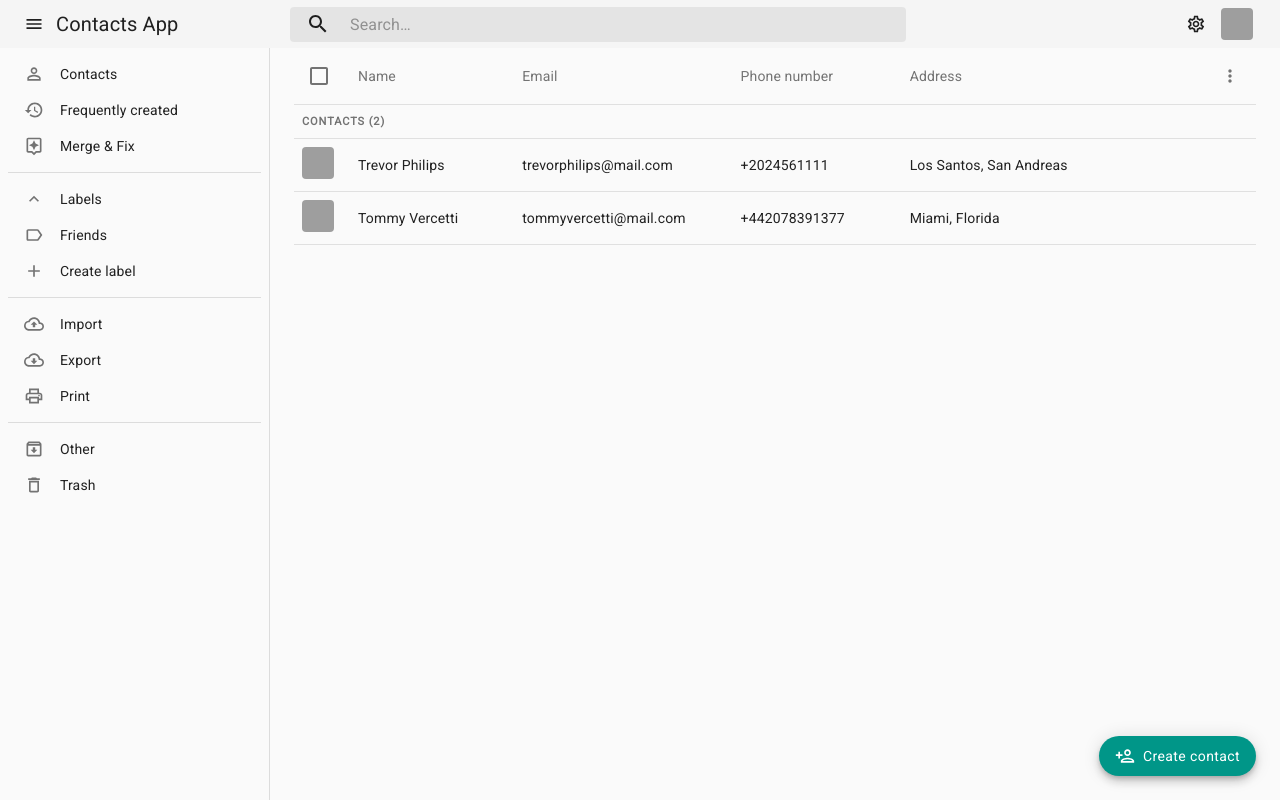
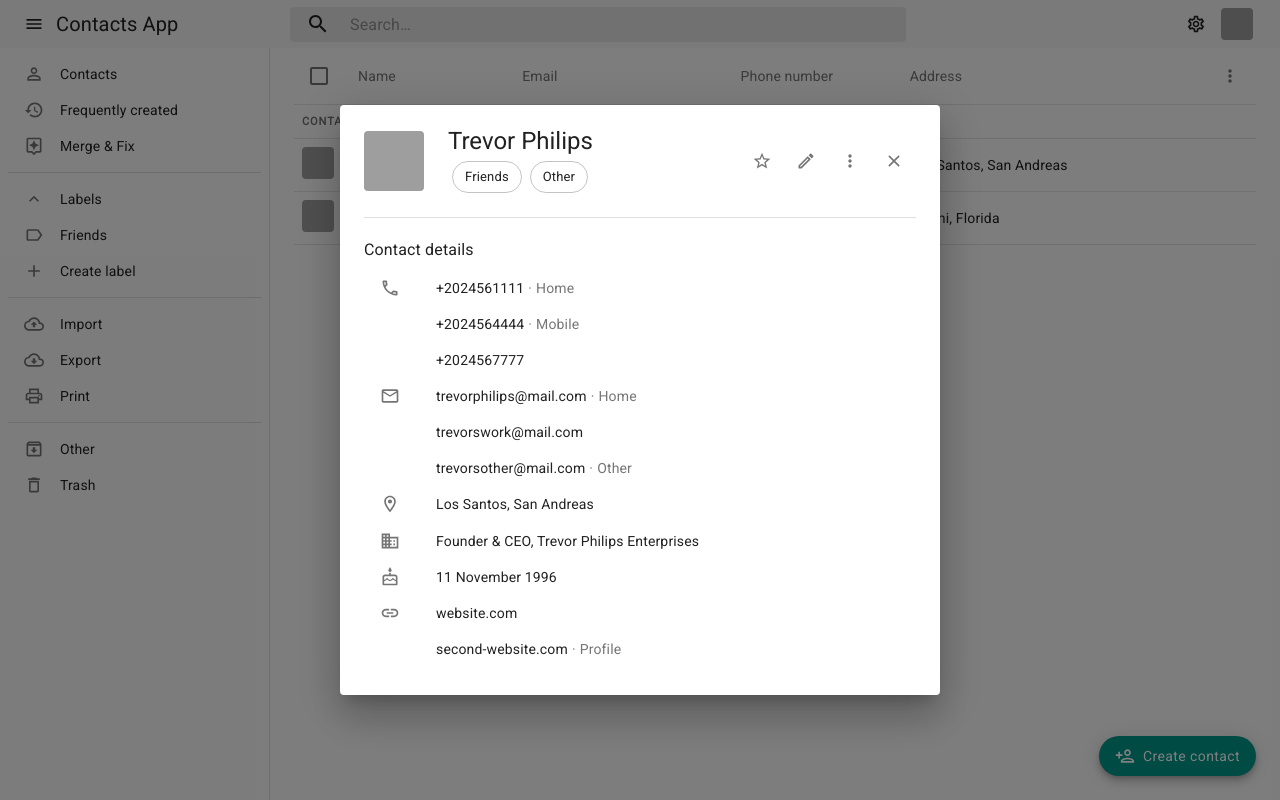
Before and after one commit to thesafaraliyev/contacts-app, a React (Create React App) app in the folder front-end/: page / in a window 1280 px wide. Built offline with nearby package versions, Linux system fonts and the light colour scheme; grey boxes are pictures that could not be loaded.

Commit message:
Contacts details dialog added.

```diff
--- a/front-end/src/components/Body.js
+++ b/front-end/src/components/Body.js
@@ -5,6 +5,7 @@ import {Toolbar, Fab, Hidden} from '@material-ui/core';
 import PersonAddOutlinedIcon from '@material-ui/icons/PersonAddOutlined';
 
 import ContactsTable from "./Table";
+// import Toast from "./Shared/Toast";
 
 
 const useStyles = makeStyles((theme) => ({
@@ -45,13 +46,13 @@ const useStyles = makeStyles((theme) => ({
 }));
 
 
-const createContact = (name, email, phoneNumber, address, birthday) => {
-    return {name, email, phoneNumber, address, birthday};
+const createContact = (id, name, email, phoneNumber, address, birthday) => {
+    return {id, name, email, phoneNumber, address, birthday};
 }
 
 const contacts = [
-    createContact('Trevor Philips', 'trevorphilips@mail.com', '+2024561111', 'Los Santos, San Andreas', '11 Nov 1996'),
-    createContact('Tommy Vercetti', 'tommyvercetti@mail.com', '+442078391377', 'Miami, Florida', '29 Jun 1995'),
+    createContact(1, 'Trevor Philips', 'trevorphilips@mail.com', '+2024561111', 'Los Santos, San Andreas', '11 Nov 1996'),
+    createContact(2, 'Tommy Vercetti', 'tommyvercetti@mail.com', '+442078391377', 'Miami, Florida', '29 Jun 1995'),
 ];
 
 
@@ -74,6 +75,8 @@ export default function Body({sidebarOpen}) {
                     <PersonAddOutlinedIcon fontSize='small'/> Create contact
                 </Fab>
             </Hidden>
+
+            {/*<Toast/>*/}
         </main>
     );
 }
--- /dev/null
+++ b/front-end/src/components/Contact/DetailsDialog.js
@@ -0,0 +1,176 @@
+import React from 'react';
+
+import {
+    Avatar,
+    Divider,
+    Chip,
+    Typography,
+    IconButton,
+    Dialog,
+    DialogContent,
+    Grow,
+    useMediaQuery
+} from '@material-ui/core';
+import {useTheme, makeStyles} from '@material-ui/core/styles';
+
+import EditOutlinedIcon from '@material-ui/icons/EditOutlined';
+import ClearRoundedIcon from '@material-ui/icons/ClearRounded';
+import MoreVertOutlinedIcon from "@material-ui/icons/MoreVertOutlined";
+import StarBorderOutlinedIcon from '@material-ui/icons/StarBorderOutlined';
+
+import DetailsList from './DetailsList';
+
+
+const useStyles = makeStyles((theme) => ({
+    content: {
+        paddingBottom: theme.spacing(2.5),
+    },
+    header: {
+        paddingBottom: theme.spacing(2.5),
+        display: 'flex',
+        justifyContent: 'space-between',
+        alignItems: 'center',
+    },
+    avatar: {
+        width: theme.spacing(7.5),
+        height: theme.spacing(7.5),
+    },
+    contactName: {
+        marginLeft: theme.spacing(3),
+        flexGrow: 2,
+    },
+    actions: {
+        display: 'flex',
+    },
+    chipContainer: {
+        '& > *': {
+            margin: theme.spacing(0.5),
+        },
+    },
+    contactDetails: {
+        paddingTop: theme.spacing(2.5),
+    },
+}));
+
+const contact = {
+    id: 1,
+    firstname: 'Trevor',
+    surname: 'Philips',
+    birthday: '11 November 1996',
+    company: 'Trevor Philips Enterprises',
+    jobTitle: 'Founder & CEO',
+    address: 'Los Santos, San Andreas',
+    numbers: [
+        {
+            value: '+2024561111',
+            label: 'Home',
+        },
+        {
+            value: '+2024564444',
+            label: 'Mobile',
+        },
+        {
+            value: '+2024567777',
+            label: '',
+        },
+    ],
+    mails: [
+        {
+            value: 'trevorphilips@mail.com',
+            label: 'Home',
+        },
+        {
+            value: 'trevorswork@mail.com',
+            label: '',
+        },
+        {
+            value: 'trevorsother@mail.com',
+            label: 'Other',
+        },
+    ],
+    websites: [
+        {
+            value: 'website.com',
+            label: '',
+        },
+        {
+            value: 'second-website.com',
+            label: 'Profile',
+        },
+    ],
+    labels: [
+        {
+            slug: 'friends',
+            name: 'Friends',
+        },
+        {
+            slug: 'other',
+            name: 'Other',
+        },
+    ],
+};
+
+
+const DetailsDialog = ({id, open, setOpen}) => {
+    const classes = useStyles();
+    const theme = useTheme();
+    const fullScreen = useMediaQuery(theme.breakpoints.down('xs'));
+
+
+    const handleClose = () => {
+        setOpen(false);
+    };
+
+
+    return (
+        <Dialog open={open} onClose={handleClose} TransitionComponent={Grow} fullScreen={fullScreen} fullWidth>
+            <DialogContent className={classes.content}>
+
+                <div className={classes.header}>
+                    <Avatar
+                        variant='rounded'
+                        alt='Trevor Philips'
+                        src="/static/images/avatar/1.jpg"
+                        className={classes.avatar}/>
+
+                    <div className={classes.contactName}>
+                        <Typography variant='h5'>{contact.firstname} {contact.surname}</Typography>
+
+                        <div className={classes.chipContainer}>
+                            {contact.labels.map(label => (
+                                <Chip clickable variant='outlined' key={label.slug} label={label.name}/>
+                            ))}
+                        </div>
+                    </div>
+
+                    <div className={classes.actions}>
+                        <IconButton>
+                            <StarBorderOutlinedIcon fontSize='small'/>
+                        </IconButton>
+                        <IconButton>
+                            <EditOutlinedIcon fontSize='small'/>
+                        </IconButton>
+                        <IconButton>
+                            <MoreVertOutlinedIcon fontSize='small'/>
+                        </IconButton>
+                        <IconButton onClick={() => setOpen(false)}>
+                            <ClearRoundedIcon fontSize='small'/>
+                        </IconButton>
+                    </div>
+                </div>
+
+                <Divider/>
+
+                <div className={classes.contactDetails}>
+                    <Typography>Contact details</Typography>
+
+                    <DetailsList contact={contact}/>
+                </div>
+
+            </DialogContent>
+        </Dialog>
+    );
+}
+
+
+export default React.memo(DetailsDialog);
--- /dev/null
+++ b/front-end/src/components/Contact/DetailsList.js
@@ -0,0 +1,125 @@
+import React from 'react';
+
+import {List, ListItem, ListItemIcon, ListItemText} from "@material-ui/core";
+import {makeStyles} from "@material-ui/core/styles";
+
+import MailOutlinedIcon from '@material-ui/icons/MailOutlined';
+import CakeOutlinedIcon from '@material-ui/icons/CakeOutlined';
+import LinkOutlinedIcon from '@material-ui/icons/LinkOutlined';
+import PhoneOutlinedIcon from '@material-ui/icons/PhoneOutlined';
+import BusinessOutlinedIcon from '@material-ui/icons/BusinessOutlined';
+import LocationOnOutlinedIcon from '@material-ui/icons/LocationOnOutlined';
+
+
+const useStyles = makeStyles((theme) => ({
+    item: {
+        height: theme.spacing(4.5),
+    },
+    itemText: {
+        display: 'flex',
+    },
+}));
+
+const dot = String.fromCharCode(183);
+
+
+const secondaryTextStyles = makeStyles((theme) => ({
+    root: {
+        '& > span': {
+            marginLeft: theme.spacing(0.5),
+        },
+    },
+}));
+
+const SecondaryText = ({text}) => {
+    if (!text) {
+        return null;
+    }
+
+    const classes = secondaryTextStyles();
+    return (
+        <span className={classes.root}>
+            <span>{dot}</span>
+            <span>{text}</span>
+        </span>
+    );
+}
+
+const prepJobAndCompanyText = contact => {
+    const hasJobTitle = contact.hasOwnProperty('jobTitle');
+    const hasCompany = contact.hasOwnProperty('company');
+
+    if (hasJobTitle && hasCompany) {
+        return `${contact.jobTitle}, ${contact.company}`
+    } else if (hasJobTitle && !hasCompany) {
+        return contact.jobTitle;
+    } else if (!hasJobTitle && hasCompany) {
+        return contact.company;
+    }
+
+    return null;
+}
+
+
+const DetailsList = ({contact}) => {
+    const classes = useStyles();
+    const jobAndCompanyText = prepJobAndCompanyText(contact);
+
+
+    return (
+        <List dense>
+            {'numbers' in contact && contact.numbers.map((number, index) => (
+                <ListItem key={index} className={classes.item}>
+                    {index === 0 && <ListItemIcon><PhoneOutlinedIcon fontSize='small'/></ListItemIcon>}
+                    <ListItemText
+                        className={classes.itemText}
+                        inset={index > 0}
+                        primary={number.value}
+                        secondary={<SecondaryText text={number.label}/>}
+                    />
+                </ListItem>
+            ))}
+
+            {'mails' in contact && contact.mails.map((mail, index) => (
+                <ListItem key={index} className={classes.item}>
+                    {index === 0 && <ListItemIcon><MailOutlinedIcon fontSize='small'/></ListItemIcon>}
+                    <ListItemText
+                        className={classes.itemText}
+                        inset={index > 0}
+                        primary={mail.value}
+                        secondary={<SecondaryText text={mail.label}/>}
+                    />
+                </ListItem>
+            ))}
+
+            {'address' in contact && <ListItem>
+                <ListItemIcon><LocationOnOutlinedIcon fontSize='small'/></ListItemIcon>
+                <ListItemText primary={contact.address}/>
+            </ListItem>}
+
+            {jobAndCompanyText && <ListItem>
+                <ListItemIcon><BusinessOutlinedIcon fontSize='small'/></ListItemIcon>
+                <ListItemText primary={jobAndCompanyText}/>
+            </ListItem>}
+
+            {'birthday' in contact && <ListItem>
+                <ListItemIcon><CakeOutlinedIcon fontSize='small'/></ListItemIcon>
+                <ListItemText primary={contact.birthday}/>
+            </ListItem>}
+
+            {'websites' in contact && contact.websites.map((website, index) => (
+                <ListItem key={index} className={classes.item}>
+                    {index === 0 && <ListItemIcon><LinkOutlinedIcon fontSize='small'/></ListItemIcon>}
+                    <ListItemText
+                        className={classes.itemText}
+                        inset={index > 0}
+                        primary={website.value}
+                        secondary={<SecondaryText text={website.label}/>}/>
+                </ListItem>
+            ))}
+        </List>
+    );
+}
+
+
+export default React.memo(DetailsList);
--- a/front-end/src/components/Label/CreateForm.js
+++ b/front-end/src/components/Label/CreateForm.js
@@ -14,11 +14,11 @@ import {
 import {useTheme} from "@material-ui/core/styles";
 
 
-export default function CreateForm({open, setOpen, onSubmit, title, editObj}) {
+const CreateForm = ({open, setOpen, onSubmit, title, editObj}) => {
     const [error, setError] = React.useState('');
     const textInput = React.useRef(null);
     const theme = useTheme();
-    const fullScreen = useMediaQuery(theme.breakpoints.down('sm'));
+    const fullScreen = useMediaQuery(theme.breakpoints.down('xs'));
 
 
     const handleClose = () => setOpen(false);
@@ -79,6 +79,8 @@ export default function CreateForm({open, setOpen, onSubmit, title, editObj}) {
     );
 }
 
+export default CreateForm;
+
 
 CreateForm.propTypes = {
     editObj: PropTypes.object.isRequired,
--- a/front-end/src/components/Label/DeleteDialog.js
+++ b/front-end/src/components/Label/DeleteDialog.js
@@ -24,11 +24,11 @@ const useStyles = makeStyles((theme) => ({
     },
 }));
 
-export default function DeleteDialog({label, open, setOpen, onSubmit}) {
+const DeleteDialog = ({label, open, setOpen, onSubmit}) => {
     const classes = useStyles();
     const [type, setType] = React.useState('1');
     const theme = useTheme();
-    const fullScreen = useMediaQuery(theme.breakpoints.down('sm'));
+    const fullScreen = useMediaQuery(theme.breakpoints.down('xs'));
 
 
     const handleChange = event => setType(event.target.value);
@@ -83,6 +83,8 @@ export default function DeleteDialog({label, open, setOpen, onSubmit}) {
     );
 }
 
+export default DeleteDialog;
+
 
 DeleteDialog.propTypes = {
     label: PropTypes.object.isRequired,
--- a/front-end/src/components/Table/Settings/Density.js
+++ b/front-end/src/components/Table/Settings/Density.js
@@ -44,12 +44,12 @@ const useStyles = makeStyles((theme) => ({
     },
 }));
 
-export default function Density({open, setOpen, dense, setDense}) {
+const Density = ({open, setOpen, dense, setDense}) => {
     const classes = useStyles()
     const [imgSrc, setImgSrc] = React.useState(dense ? compact : comfortable);
     const [value, setValue] = React.useState(dense);
     const theme = useTheme();
-    const fullScreen = useMediaQuery(theme.breakpoints.down('sm'));
+    const fullScreen = useMediaQuery(theme.breakpoints.down('xs'));
 
 
     const handleClose = () => {
@@ -100,3 +100,5 @@ export default function Density({open, setOpen, dense, setDense}) {
         </Dialog>
     );
 }
+
+export default React.memo(Density);
--- a/front-end/src/components/Table/TBody.js
+++ b/front-end/src/components/Table/TBody.js
@@ -8,7 +8,8 @@ import MoreVertOutlinedIcon from "@material-ui/icons/MoreVertOutlined";
 import StarBorderOutlinedIcon from '@material-ui/icons/StarBorderOutlined';
 import EditOutlinedIcon from '@material-ui/icons/EditOutlined';
 
-import SectionHeader from "./SectionHeader";
+import SectionHeader from './SectionHeader';
+import DetailsDialog from '../Contact/DetailsDialog';
 
 
 const useStyles = makeStyles((theme) => ({
@@ -73,10 +74,30 @@ const Cell = withStyles((theme) => ({
 
 export default function TBody({rows, selected, selectRow, dense, styles}) {
     const classes = useStyles();
+    const [selectedId, setSelectedId] = React.useState(null);
+    const [detailsOpen, setDetailsOpen] = React.useState(true);
+
     const isSelected = name => selected.indexOf(name) !== -1;
+
+
+    const handleCheckboxCheck = event => {
+        event.stopPropagation();
+        selectRow(event.target.value);
+    }
+
+
+    const handleRowClick = id => {
+        setSelectedId(id);
+        setDetailsOpen(true);
+    }
 
     return (
         <TableBody>
+            <DetailsDialog
+                id={selectedId}
+                open={detailsOpen}
+                setOpen={setDetailsOpen}
+            />
 
             <SectionHeader header={'Contacts'} rowCount={rows.length}/>
 
@@ -85,6 +106,7 @@ export default function TBody({rows, selected, selectRow, dense, styles}) {
 
                 return (
                     <TableRow
+                        onClick={() => handleRowClick(row.id)}
                         hover
                         aria-checked={isItemSelected}
                         tabIndex={-1}
@@ -94,7 +116,8 @@ export default function TBody({rows, selected, selectRow, dense, styles}) {
                     >
                         <TableCell padding='checkbox'>
                             <Checkbox
-                                onClick={() => selectRow(row.name)}
+                                value={row.name}
+                                onClick={handleCheckboxCheck}
                                 checked={isItemSelected}
                                 classes={{checked: classes.visible}}
                                 className={`${dense ? '' : classes.hidden}`}
```
